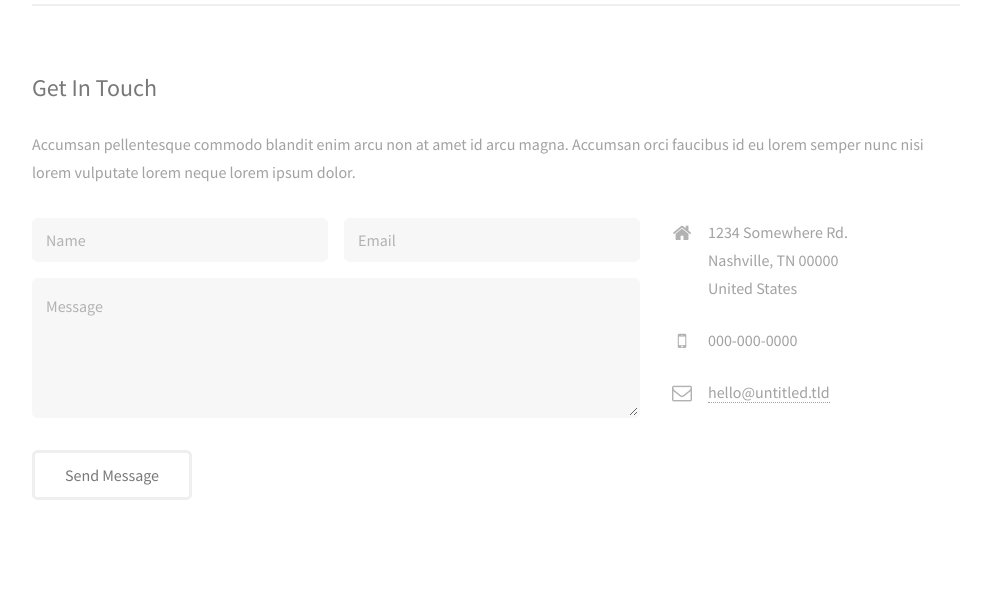
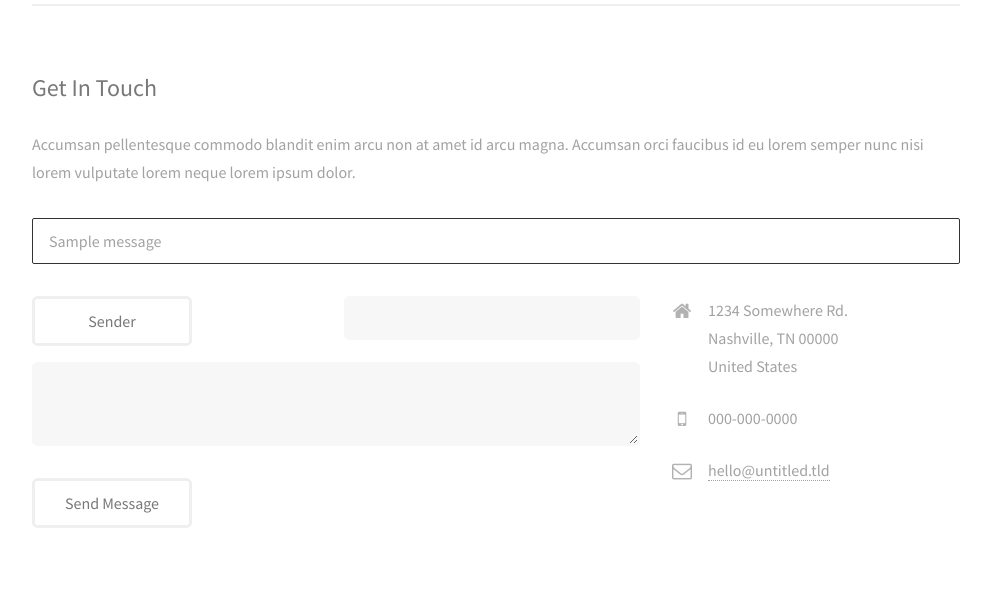
Before and after one commit to hellsgate1001/graphs, a Django app: template graphs/templates/home.html in a window 1280 px wide. Shown: the part 2120-2728 px from the top of the page, without its empty margins (272-1263 px from the left). Before the commit the page ends 2620 px from the top, so only its background shows below. Run offline with Django 3.2, Linux system fonts and the light colour scheme; the template is opened without the code that fills it: most values are stand-ins (such as "Sample title", 1, 10 or a date in 2020); one stand-in notice (Sample message) is shown; form fields are guessed from the names that the template uses.

Commit message:
Add contact model Switch on the contact form Add specific styles for contact form

```diff
--- a/graphs/admin.py
+++ b/graphs/admin.py
@@ -1,6 +1,6 @@
 from django.contrib import admin
 
-from .models import Chart
+from .models import Chart, Contact
 
 
 class ChartAdmin(admin.ModelAdmin):
@@ -9,3 +9,4 @@ class ChartAdmin(admin.ModelAdmin):
 
 
 admin.site.register(Chart, ChartAdmin)
+admin.site.register(Contact)
--- /dev/null
+++ b/graphs/static/css/graphs.css
@@ -0,0 +1,14 @@
+ul.success {
+    border: 1px solid #333;
+    border-radius: 2px;
+    list-style-type: none;
+    padding: 0.5em 1em;
+}
+
+ul.success li {
+    padding-left: 0;
+}
+
+form ul.actions {
+    margin-top: 2em;
+}
--- a/graphs/templates/base.html
+++ b/graphs/templates/base.html
@@ -13,6 +13,7 @@
             <link rel="stylesheet" href="{{ STATIC_URL }}css/style.css" />
             <link rel="stylesheet" href="{{ STATIC_URL }}css/style-xlarge.css" />
         </noscript>
+        <link rel="stylesheet" type="text/css" href="{{ STATIC_URL }}css/graphs.css" />
         <!--[if lte IE 8]><link rel="stylesheet" href="{{ STATIC_URL }}css/ie/v8.css" /><![endif]-->
         <!--[if IE]><link rel="shortcut icon" href="{{ STATIC_URL }}images/chart_32x32.ico"><![endif]-->
         <link rel="icon" href="{{ STATIC_URL }}images/chart_196x196.png">
@@ -91,18 +92,26 @@
                     <section>
                         <h2>Get In Touch</h2>
                         <p>Accumsan pellentesque commodo blandit enim arcu non at amet id arcu magna. Accumsan orci faucibus id eu lorem semper nunc nisi lorem vulputate lorem neque lorem ipsum dolor.</p>
+                        {% if messages %}
+                        <ul class="success">
+                            {% for message in messages %}
+                            <li>{{ message }}</li>
+                            {% endfor %}
+                        </ul>
+                        {% endif %}
                         <div class="row">
                             <div class="8u 12u$(small)">
-                                <form method="post" action="#">
+                                <form method="post" action="">
+                                    {% csrf_token %}
                                     <div class="row uniform 50%">
-                                        <div class="6u 12u$(xsmall)"><input type="text" name="name" id="name" placeholder="Name" /></div>
-                                        <div class="6u$ 12u$(xsmall)"><input type="email" name="email" id="email" placeholder="Email" /></div>
-                                        <div class="12u$"><textarea name="message" id="message" placeholder="Message" rows="4"></textarea></div>
+                                        <div class="6u 12u$(xsmall)">{{ form.sender }}</div>
+                                        <div class="6u$ 12u$(xsmall)">{{ form.email }}</div>
+                                        <div class="12u$">{{ form.message }}</div>
                                     </div>
+                                    <ul class="actions">
+                                        <li><input type="submit" value="Send Message" /></li>
+                                    </ul>
                                 </form>
-                                <ul class="actions">
-                                    <li><input type="submit" value="Send Message" /></li>
-                                </ul>
                             </div>
                             <div class="4u$ 12u$(small)">
                                 <ul class="labeled-icons">
--- a/graphs/templates/home.html
+++ b/graphs/templates/home.html
@@ -5,9 +5,9 @@
 {% endblock filters %}
 
 {% block internal_links %}
-    {% if object_list %}
+    {% if chart_list %}
     <ul>
-        {% for chart in object_list %}
+        {% for chart in chart_list %}
         <li><a href="#{{ chart.slugged_title }}">{{ chart.title }}</a></li>
         {% endfor %}
     </ul>
```
Also changed, not shown: graphs/forms.py (added, +20 -0 lines), graphs/models.py (+13 -0 lines), graphs/views.py (+20 -4 lines), graphs/migrations/0003_auto_20150611_1933.py (added), graphs/migrations/0004_contact.py (added).
